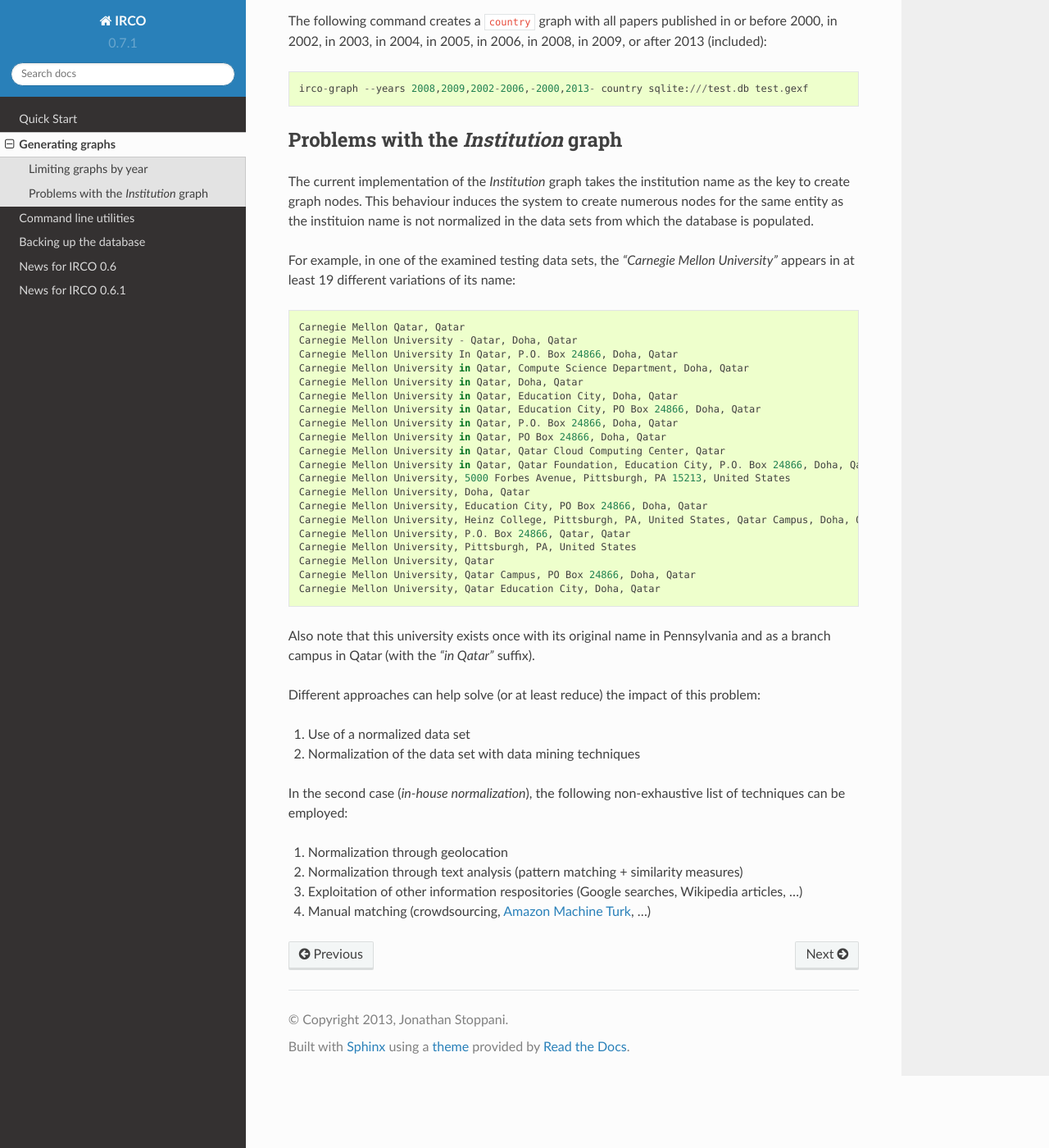
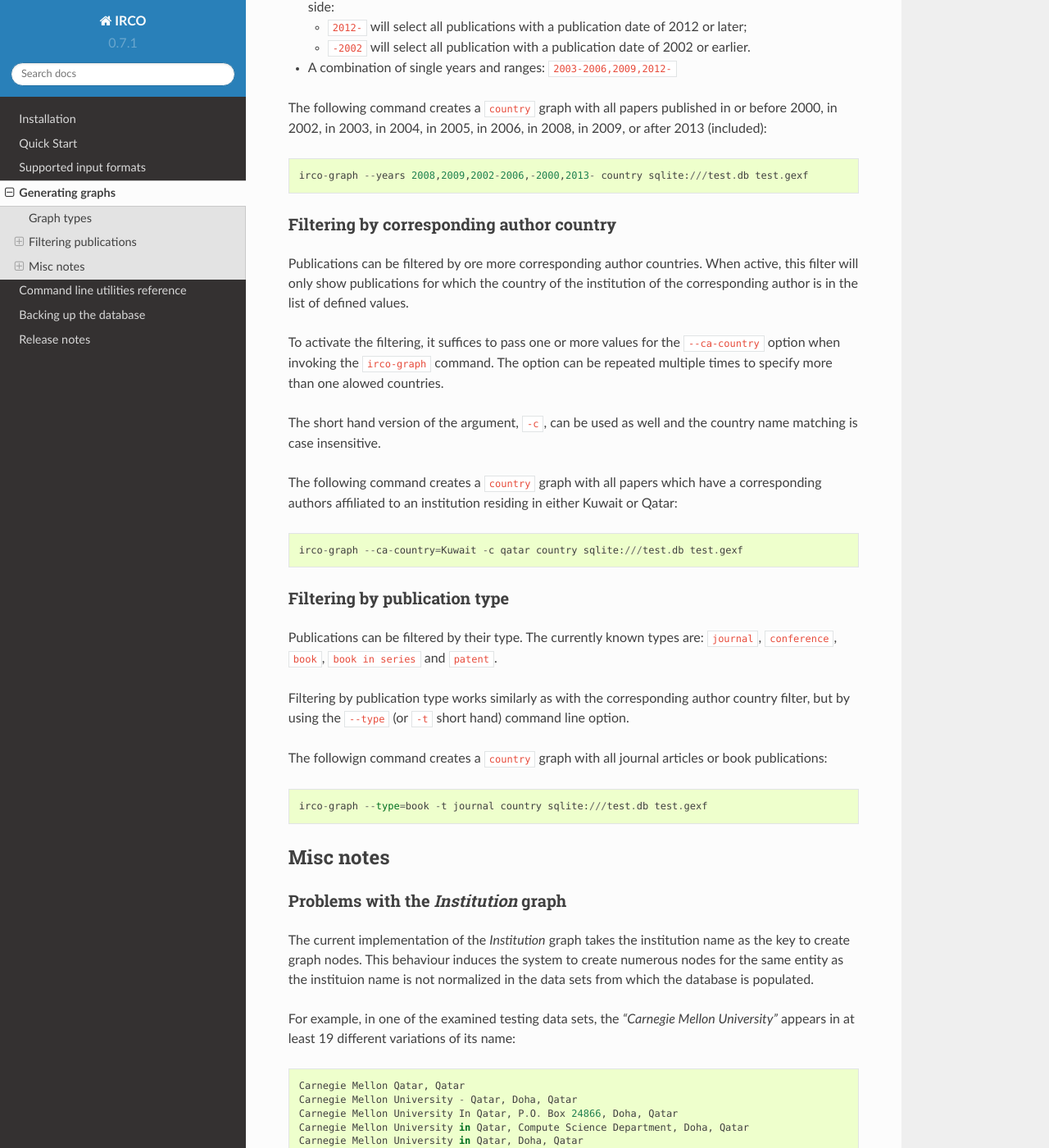
Before and after one commit to GaretJax/irco, a Sphinx documentation site: the page built from docs/graphs/index.rst, in a window 1280 px wide and 1400 px high, scrolled down 835 px. Shown: the whole window at 82% size. Built offline with Sphinx 7.4.7 and the Read the Docs theme 2.0.0, drawn with Linux system fonts in a browser that asks for light colours; some of the changed text lies outside the part shown.

Commit message:
Added some more content to the documentation.

```diff
--- a/docs/conf.py
+++ b/docs/conf.py
@@ -43,6 +43,8 @@ extensions = [
     'sphinx.ext.ifconfig',
     'sphinx.ext.viewcode',
 ]
+
+todo_include_todos = True
 
 # Add any paths that contain templates here, relative to this directory.
 templates_path = ['_templates']
--- /dev/null
+++ b/docs/formats.rst
@@ -0,0 +1,17 @@
+Supported input formats
+=======================
+
+Compendex
+---------
+
+.. todo::
+
+Scopus
+------
+
+.. todo::
+
+Web of Science
+--------------
+
+.. todo::
--- a/docs/graphs/index.rst
+++ b/docs/graphs/index.rst
@@ -1,5 +1,8 @@
 Generating graphs
 =================
+
+Graph types
+-----------
 
 Currently three types of graphs are supported:
 
@@ -12,8 +15,11 @@ dataset. The first one is the most coarse grained, while the last one is the
 most fine grained.
 
 
-Limiting graphs by year
------------------------
+Filtering publications
+----------------------
+
+Filtering by publication year
+~~~~~~~~~~~~~~~~~~~~~~~~~~~~~
 
 It is possible to limit the result set for which graphs are generated to
 publications occurred during certain years.
@@ -41,8 +47,49 @@ or after 2013 (included)::
     irco-graph --years 2008,2009,2002-2006,-2000,2013- country sqlite:///test.db test.gexf
 
 
+Filtering by corresponding author country
+~~~~~~~~~~~~~~~~~~~~~~~~~~~~~~~~~~~~~~~~~
+
+Publications can be filtered by ore more corresponding author countries. When
+active, this filter will only show publications for which the country of the
+institution of the corresponding author is in the list of defined values.
+
+To activate the filtering, it suffices to pass one or more values for the
+``--ca-country`` option when invoking the ``irco-graph`` command. The option
+can be repeated multiple times to specify more than one alowed countries.
+
+The short hand version of the argument, ``-c``, can be used as well and the
+country name matching is case insensitive.
+
+The following command creates a ``country`` graph with all papers which have
+a corresponding authors affiliated to an institution residing in either Kuwait
+or Qatar::
+
+    irco-graph --ca-country=Kuwait -c qatar country sqlite:///test.db test.gexf
+
+
+
+Filtering by publication type
+~~~~~~~~~~~~~~~~~~~~~~~~~~~~~
+
+Publications can be filtered by their type. The currently known types are:
+``journal``, ``conference``, ``book``, ``book in series`` and ``patent``.
+
+Filtering by publication type works similarly as with the corresponding author
+country filter, but by using the ``--type`` (or ``-t`` short hand) command line
+option.
+
+The followign command creates a ``country`` graph with all journal articles or
+book publications::
+
+    irco-graph --type=book -t journal country sqlite:///test.db test.gexf
+
+
+Misc notes
+----------
+
 Problems with the *Institution* graph
----------------------------------------
+~~~~~~~~~~~~~~~~~~~~~~~~~~~~~~~~~~~~~
 
 The current implementation of the *Institution* graph takes the institution
 name as the key to create graph nodes. This behaviour induces the system to
--- /dev/null
+++ b/docs/news/index.rst
@@ -0,0 +1,8 @@
+Release notes
+=============
+
+.. toctree::
+   :glob:
+   :maxdepth: 1
+
+   *
--- a/docs/shell.rst
+++ b/docs/shell.rst
@@ -1,5 +1,5 @@
-Command line utilities
-======================
+Command line utilities reference
+================================
 
 The IRCO packages comes with different command line utilities to work on
 data sets.
```
Also changed, not shown: docs/index.rst (+4 -3 lines), docs/installation.rst (added, +23 -0 lines), docs/quickstart.rst (+12 -0 lines).
